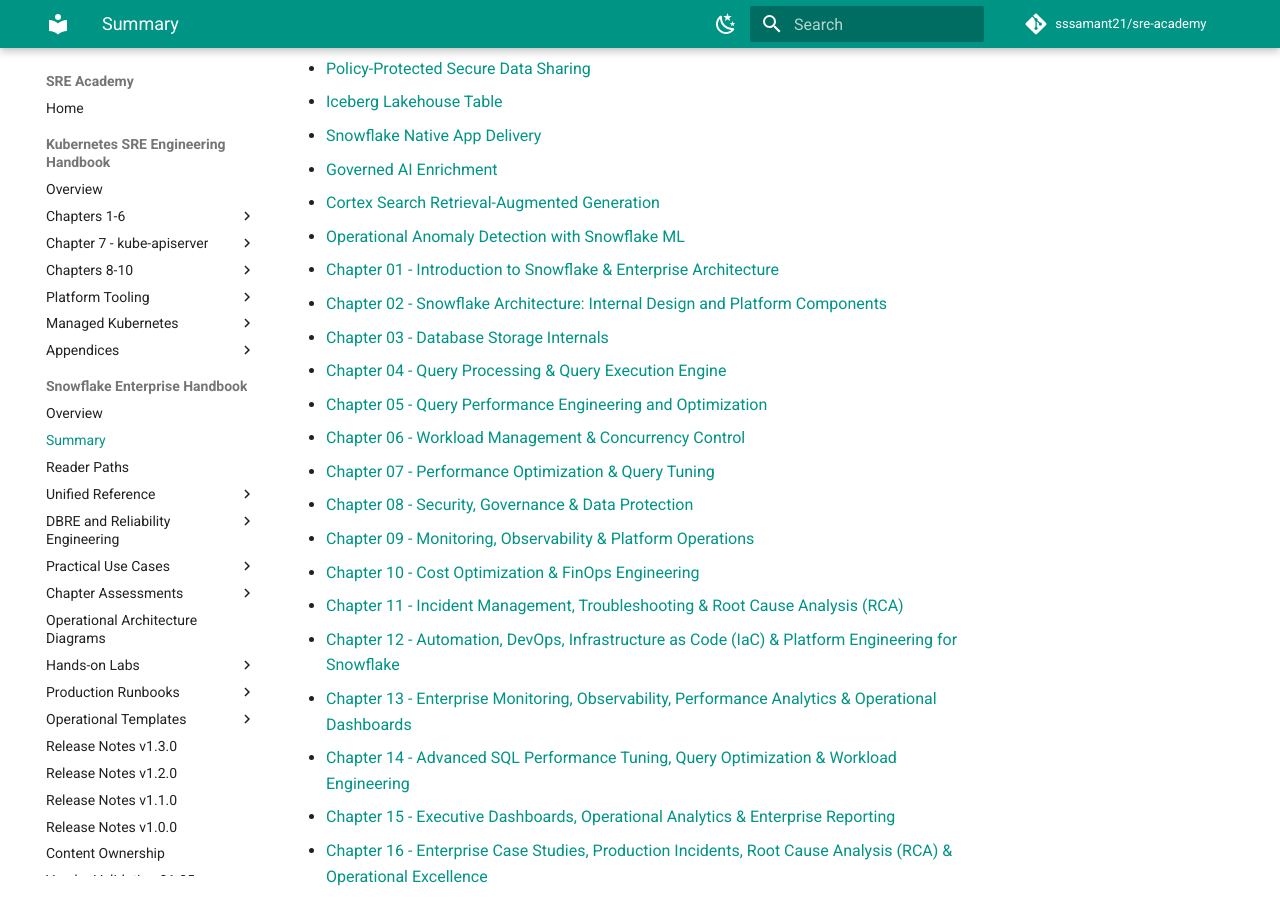
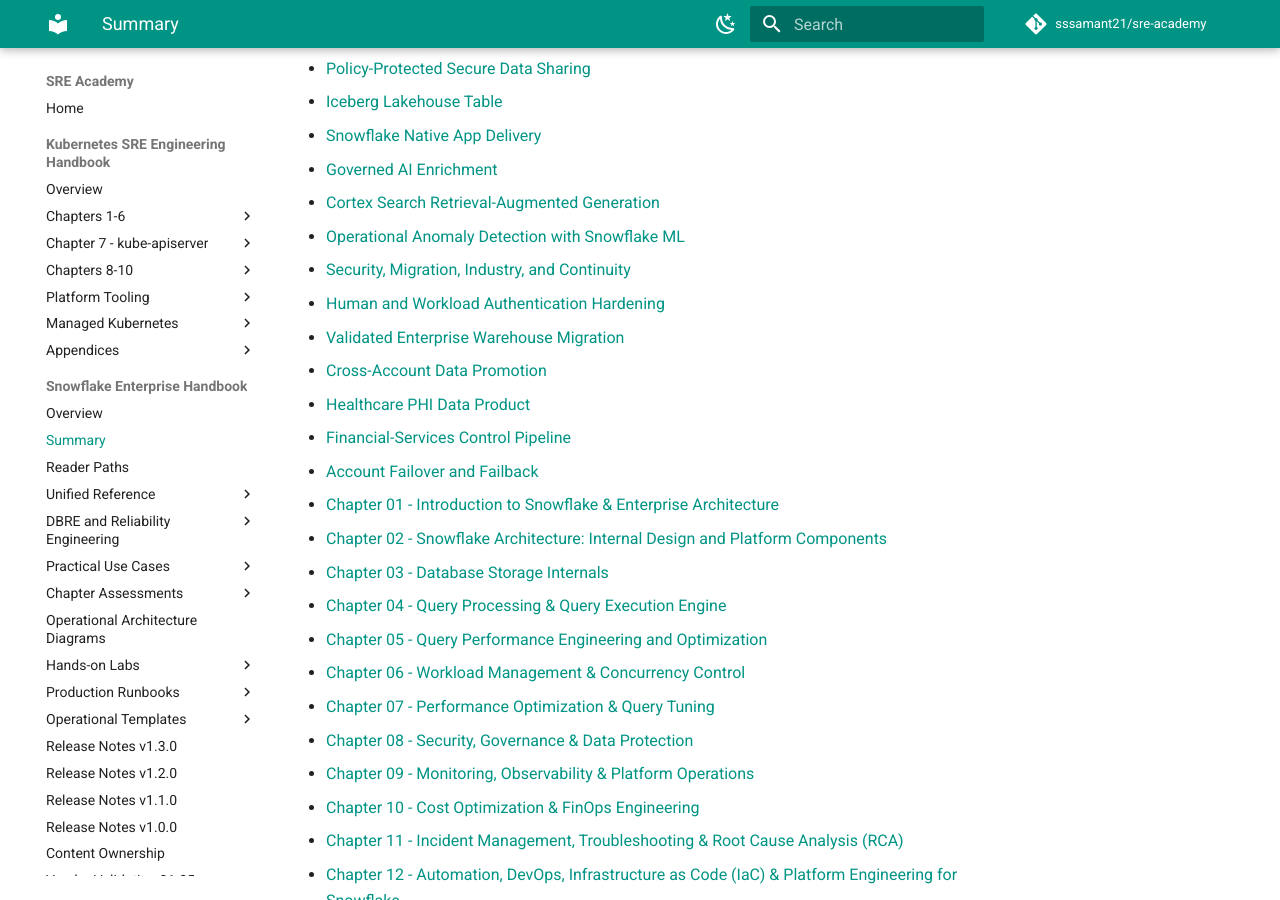
Before and after one commit to sssamant21/sre-academy, an MkDocs documentation site: the page built from docs/books/snowflake/summary.md, in a window 1280 px wide and 900 px high, scrolled down 1434 px. Built offline with MkDocs 1.6.1 and Material for MkDocs 9.7.7, drawn with Linux system fonts in a browser that asks for light colours; comment, search, counter and statistics services are not loaded.

Commit message:
docs(snowflake): link v1.4 enterprise use cases

```diff
--- a/docs/books/snowflake/summary.md
+++ b/docs/books/snowflake/summary.md
@@ -45,6 +45,13 @@
 - [Governed AI Enrichment](use-cases/platform/ai-enrichment.md)
 - [Cortex Search Retrieval-Augmented Generation](use-cases/platform/cortex-search-rag.md)
 - [Operational Anomaly Detection with Snowflake ML](use-cases/platform/ml-anomaly-detection.md)
+- [Security, Migration, Industry, and Continuity](use-cases/enterprise/index.md)
+- [Human and Workload Authentication Hardening](use-cases/enterprise/authentication-hardening.md)
+- [Validated Enterprise Warehouse Migration](use-cases/enterprise/warehouse-migration.md)
+- [Cross-Account Data Promotion](use-cases/enterprise/cross-account-promotion.md)
+- [Healthcare PHI Data Product](use-cases/enterprise/healthcare-phi-product.md)
+- [Financial-Services Control Pipeline](use-cases/enterprise/financial-controls.md)
+- [Account Failover and Failback](use-cases/enterprise/account-failover.md)
 
 - [Chapter 01 - Introduction to Snowflake & Enterprise Architecture](chapter-01/README.md)
 - [Chapter 02 - Snowflake Architecture: Internal Design and Platform Components](chapter-02/README.md)
```
